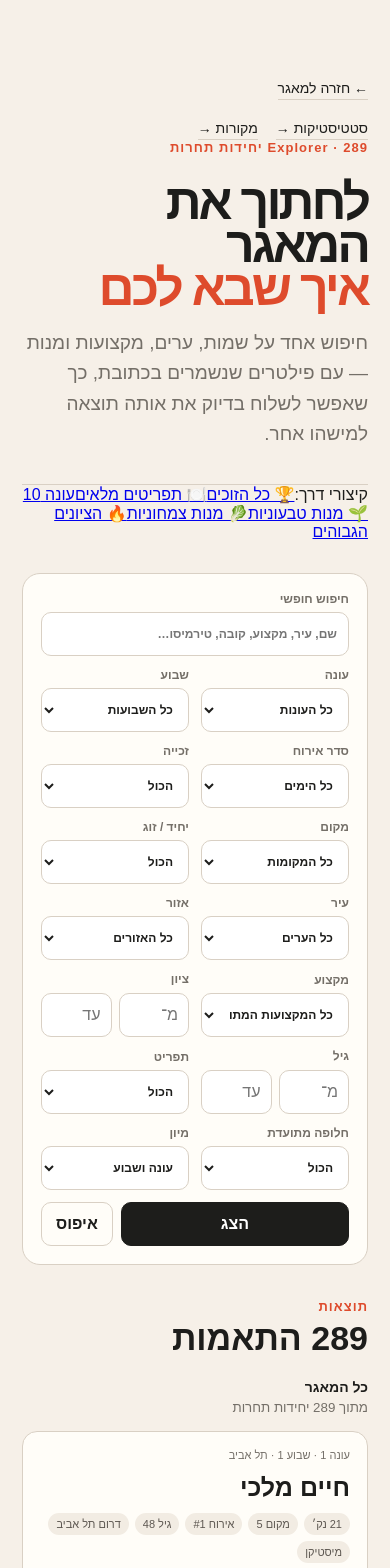
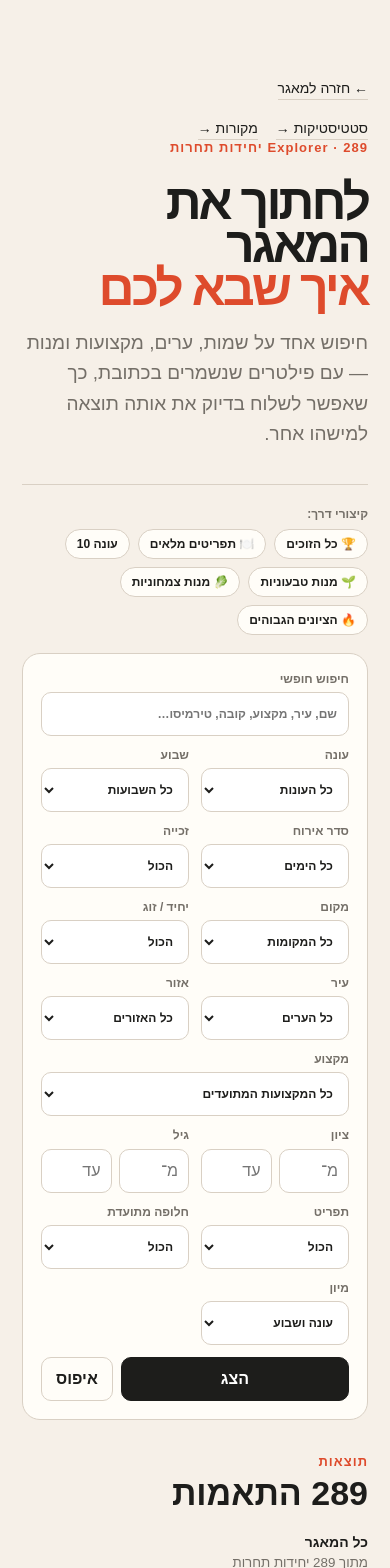
Before and after one commit to yossi-weinberger/come-dine-stats, a Next.js app: page /explore in a window 390 px wide. Shown: the top 1568 px of the page. Built offline with nearby package versions, Linux system fonts and the light colour scheme.

Commit message:
style Explorer presets and expanded filters

```diff
--- a/app/explore/explore.module.css
+++ b/app/explore/explore.module.css
@@ -5,10 +5,16 @@
 .hero h1 { font-size: clamp(50px, 8vw, 92px); margin: 26px 0 18px; }
 .hero p { max-width: 780px; margin: 0; color: var(--muted); font-size: 19px; line-height: 1.6; }
 
-.filterPanel { margin: 32px 0 26px; border: 1px solid var(--line); border-radius: 18px; background: var(--card); padding: 18px; }
+.presets { margin: 22px 0 0; display: flex; flex-wrap: wrap; align-items: center; gap: 8px; }
+.presets > span { color: var(--muted); font-size: 12px; font-weight: 800; margin-left: 4px; }
+.presets a { border: 1px solid var(--line); border-radius: 999px; background: var(--card); color: var(--ink); padding: 7px 11px; text-decoration: none; font-size: 12px; font-weight: 800; }
+.presets a:hover { border-color: var(--accent); color: var(--accent); transform: translateY(-1px); }
+
+.filterPanel { margin: 18px 0 26px; border: 1px solid var(--line); border-radius: 18px; background: var(--card); padding: 18px; }
 .filters { display: grid; grid-template-columns: repeat(12, minmax(0, 1fr)); gap: 12px; align-items: end; }
 .field { display: flex; flex-direction: column; gap: 6px; grid-column: span 2; color: var(--muted); font-size: 12px; font-weight: 700; }
 .fieldWide { grid-column: span 4; }
+.fieldOccupation { grid-column: span 4; }
 .field input, .field select { width: 100%; min-height: 44px; border: 1px solid var(--line); border-radius: 10px; background: #fff; color: var(--ink); padding: 0 11px; outline: none; }
 .field input:focus, .field select:focus { border-color: var(--accent); box-shadow: 0 0 0 3px rgba(222,75,44,.1); }
 .rangeGroup { grid-column: span 2; display: grid; grid-template-columns: 1fr 1fr; gap: 7px; }
@@ -43,15 +49,17 @@
 @media (max-width: 920px) {
   .filters { grid-template-columns: repeat(6, minmax(0, 1fr)); }
   .field, .rangeGroup, .actions { grid-column: span 2; }
-  .fieldWide { grid-column: span 4; }
+  .fieldWide, .fieldOccupation { grid-column: span 4; }
   .grid { grid-template-columns: repeat(2, minmax(0, 1fr)); }
 }
 
 @media (max-width: 640px) {
   .heroTop, .resultHeader { align-items: flex-start; flex-direction: column; }
+  .presets { align-items: flex-start; }
+  .presets > span { width: 100%; }
   .filters { grid-template-columns: 1fr 1fr; }
-  .field, .fieldWide, .rangeGroup { grid-column: span 1; }
-  .fieldWide { grid-column: 1 / -1; }
+  .field, .fieldWide, .fieldOccupation, .rangeGroup { grid-column: span 1; }
+  .fieldWide, .fieldOccupation { grid-column: 1 / -1; }
   .actions { grid-column: 1 / -1; }
   .grid { grid-template-columns: 1fr; }
 }
```
